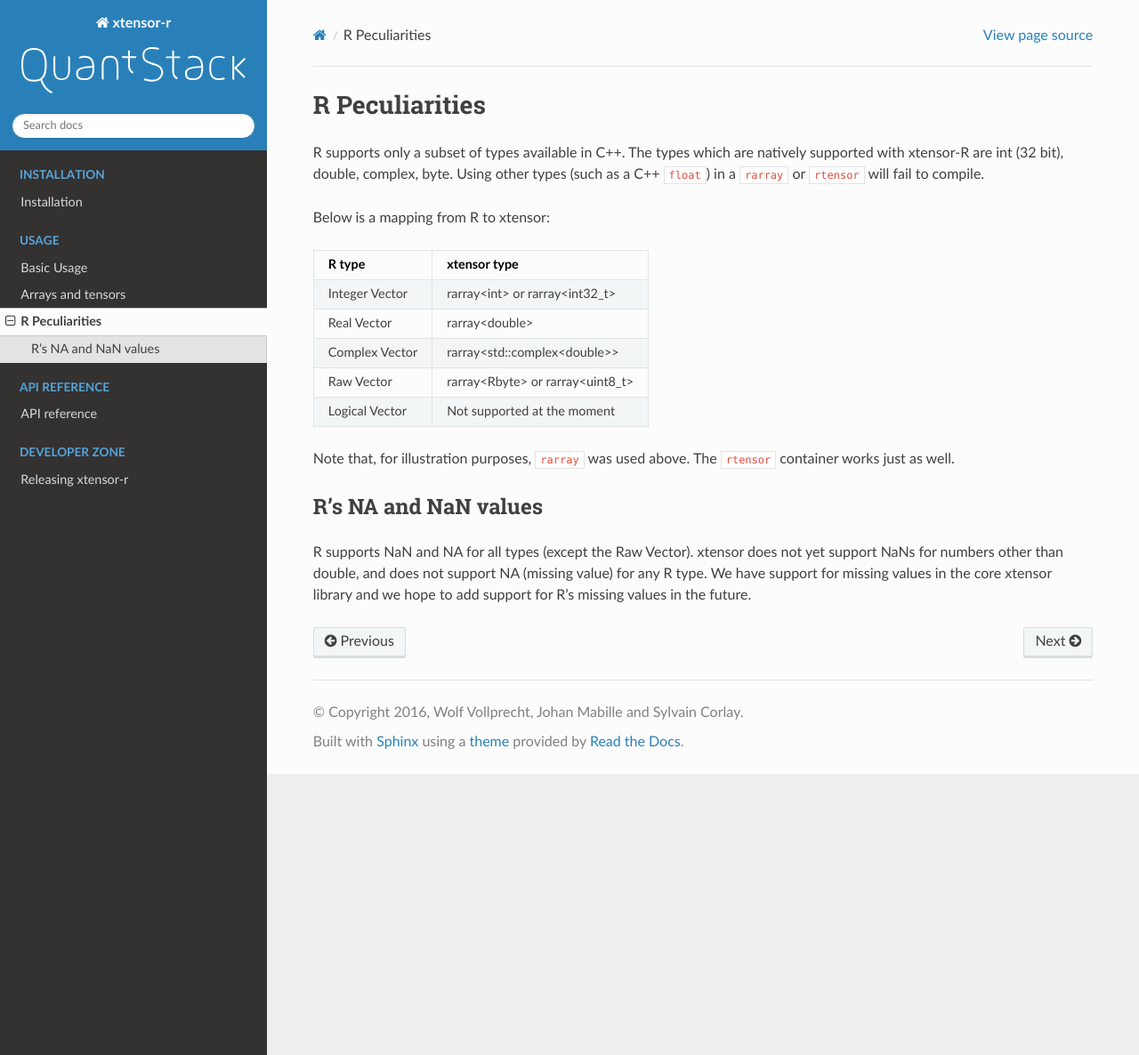
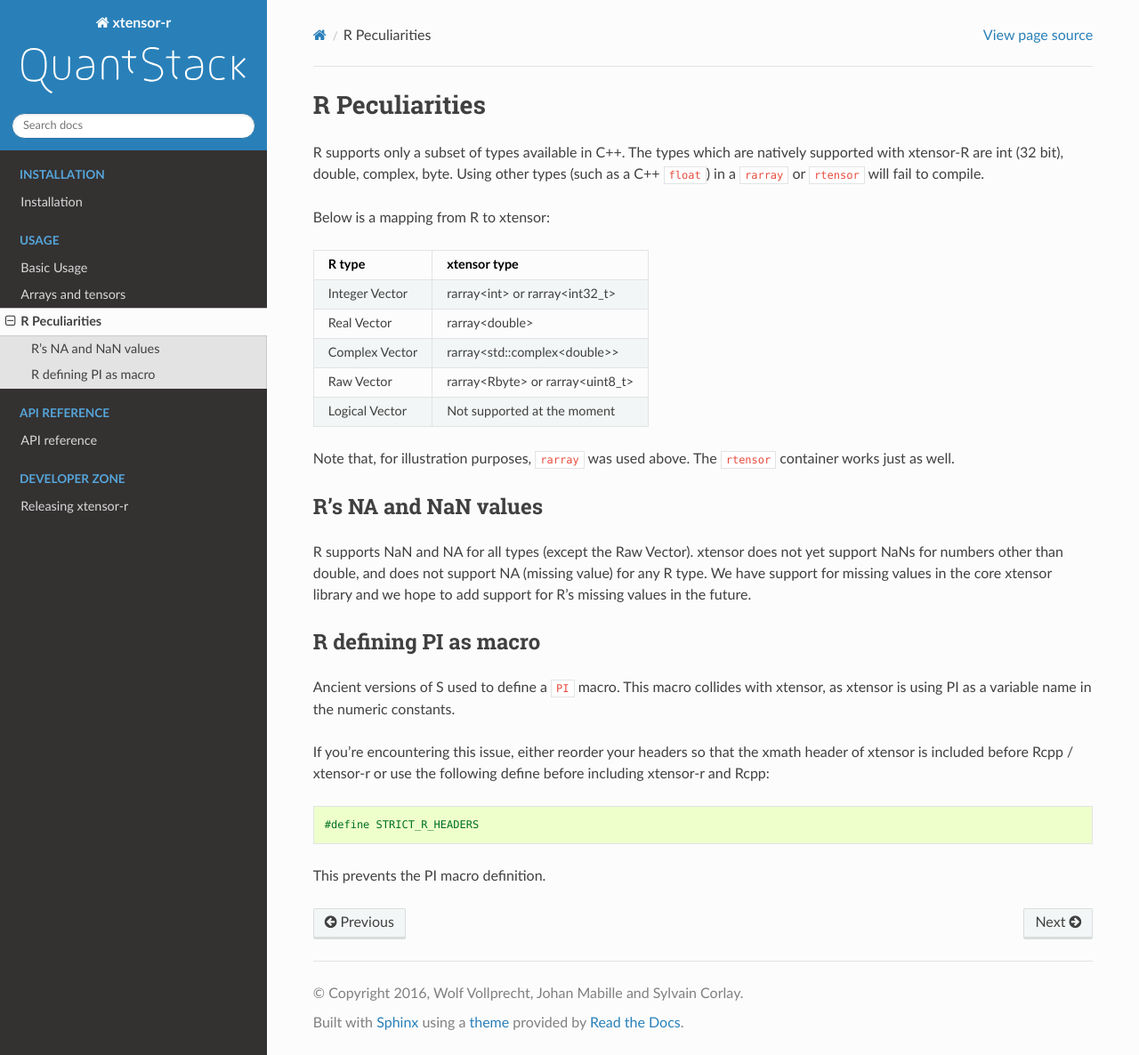
Before and after one commit to xtensor-stack/xtensor-r, a Sphinx documentation site: the page built from docs/source/r_peculiarities.rst, in a window 1280 px wide and 1186 px high. Shown: the whole window at 89% size. Built offline with Sphinx 7.4.7 and the Read the Docs theme 2.0.0, drawn with Linux system fonts in a browser that asks for light colours.

Commit message:
some docs love

```diff
--- a/docs/source/basic_usage.rst
+++ b/docs/source/basic_usage.rst
@@ -14,8 +14,8 @@ Example : Use an algorithm of the C++ library on a R array inplace
 
 .. code::
 
-
     #include <numeric>                    // Standard library import for std::accumulate
+    #define STRICT_R_HEADERS              // Otherwise a PI macro is defined in R
     #include "xtensor/xmath.hpp"          // xtensor import for the C++ universal functions
     #include "xtensor-r/rarray.hpp"       // R bindings
     #include <Rcpp.h>
--- a/docs/source/r_peculiarities.rst
+++ b/docs/source/r_peculiarities.rst
@@ -39,3 +39,19 @@ R supports NaN and NA for all types (except the Raw Vector). xtensor does not ye
 support NaNs for numbers other than double, and does not support NA (missing value)
 for any R type. We have support for missing values in the core xtensor library
 and we hope to add support for R's missing values in the future.
+
+R defining PI as macro
+----------------------
+
+Ancient versions of S used to define a ``PI`` macro. This macro collides with
+xtensor, as xtensor is using PI as a variable name in the numeric constants.
+
+If you're encountering this issue, either reorder your headers so that the xmath
+header of xtensor is included before Rcpp / xtensor-r or use the following define
+before including xtensor-r and Rcpp:
+
+.. code::
+
+	#define STRICT_R_HEADERS
+
+This prevents the PI macro definition.
```
Also changed, not shown: README.md (+36 -0 lines).
